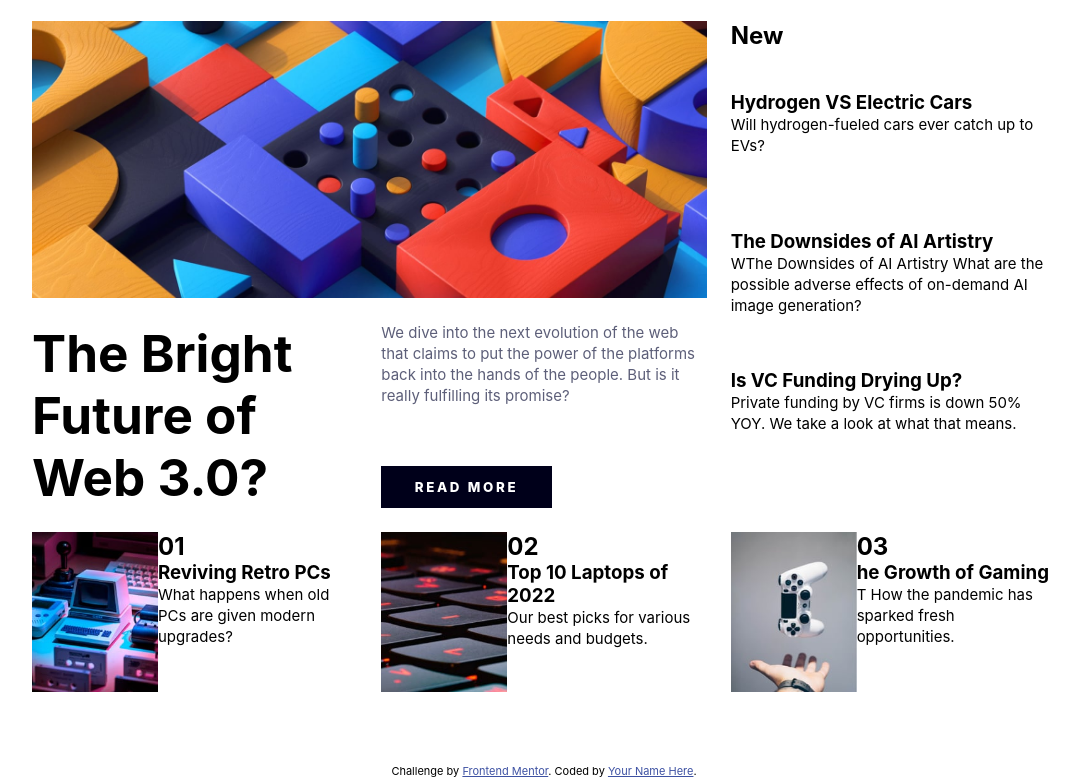
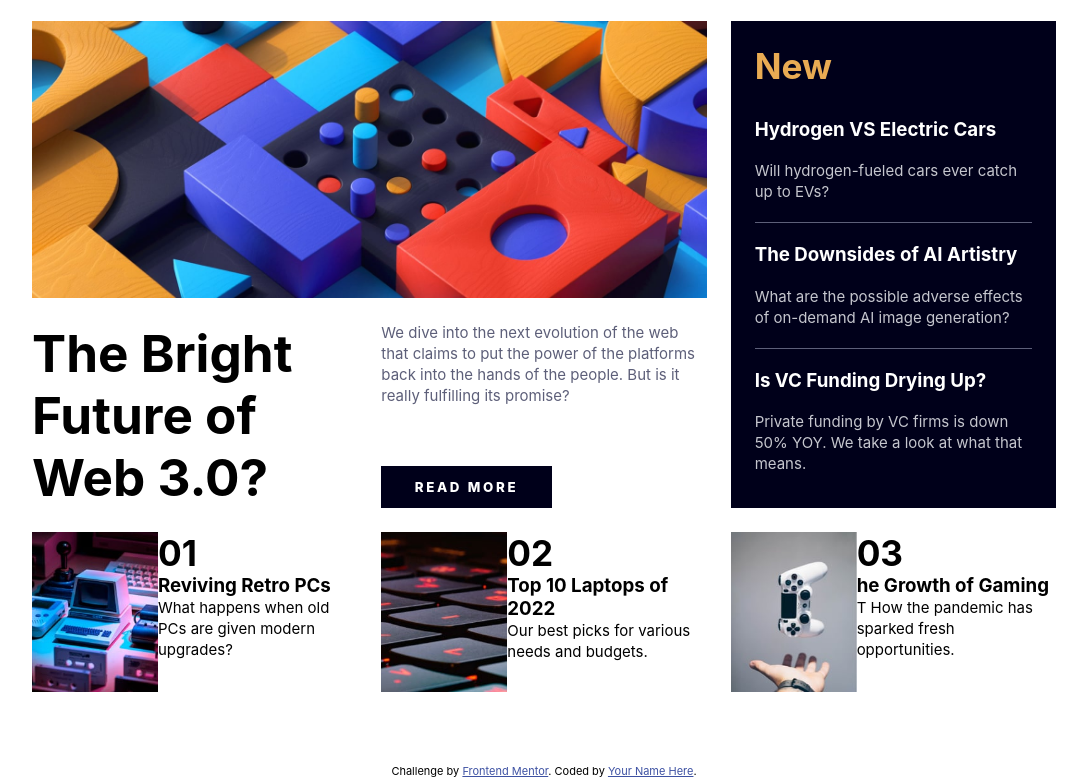
Before and after one commit to Ouzx/news-homepage-main, a plain HTML site: page index.html in a window 1280 px wide. Shown: the part 71-849 px from the top of the page, without its empty margins (96-1183 px from the left). Drawn offline with Linux system fonts and the light colour scheme.

Commit message:
side bar styling

```diff
--- a/index.html
+++ b/index.html
@@ -64,18 +64,21 @@
           <button>Read more</button>
         </div>
       </section>
+
       <div class="side">
         <h2>New</h2>
         <section class="s-one">
           <h3>Hydrogen VS Electric Cars</h3>
           <p>Will hydrogen-fueled cars ever catch up to EVs?</p>
+          <div class="seperator"></div>
         </section>
         <section class="s-two">
           <h3>The Downsides of AI Artistry</h3>
           <p>
-            WThe Downsides of AI Artistry What are the possible adverse effects
-            of on-demand AI image generation?
+            What are the possible adverse effects of on-demand AI image
+            generation?
           </p>
+          <div class="seperator"></div>
         </section>
         <section class="s-three">
           <h3>Is VC Funding Drying Up?</h3>
@@ -83,6 +86,7 @@
             Private funding by VC firms is down 50% YOY. We take a look at what
             that means.
           </p>
+          <!-- <div class="seperator"></div> -->
         </section>
       </div>
       <section class="o o-one">
--- a/style.css
+++ b/style.css
@@ -38,6 +38,10 @@ body {
 
 h1 {
   font-size: 3.2em;
+}
+
+h2 {
+  font-size: 2.2em;
 }
 
 p {
@@ -151,10 +155,30 @@ main {
   display: grid;
   grid-template-columns: 1fr;
   grid-template-rows: 1fr repeat(3, 2fr);
+
+  padding: var(--grid-gap);
+
+  background-color: var(--very-dark-blue);
+  color: #fff;
 }
 
-.side section:nth-child(1) {
+.side > :nth-child(1) {
   grid-row: 1;
+  color: var(--primary-soft-orange);
+}
+
+.side :first-child:hover {
+  color: var(--primary-soft-orange);
+}
+
+.side p {
+  color: var(--grayish-blue);
+}
+
+.side section {
+  display: flex;
+  flex-direction: column;
+  justify-content: space-around;
 }
 
 .side section:nth-child(2) {
@@ -168,6 +192,11 @@ main {
 
 .side section:nth-child(4) {
   grid-row: 4;
+}
+
+.seperator {
+  height: 1px;
+  background-color: var(--dark-grayish-blue);
 }
 
 .o-one {
```
